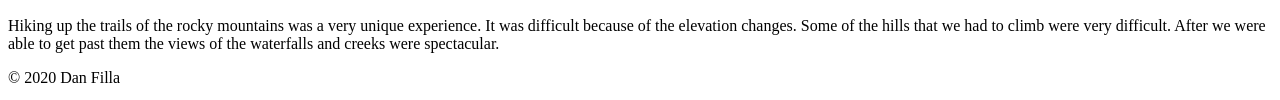
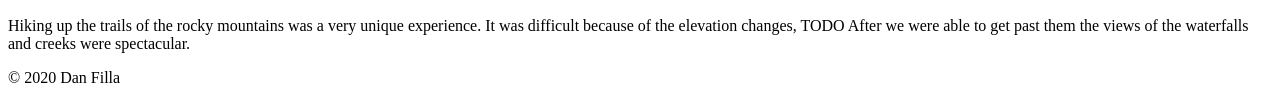
Before and after one commit to DanFilla/html-me-something, a plain HTML site: page index.html in a window 1280 px wide. Shown: the part 1469-1569 px from the top of the page. Drawn offline with Linux system fonts and the light colour scheme.

Commit message:
still working on writing paragraphs.

```diff
--- a/index.html
+++ b/index.html
@@ -27,6 +27,7 @@
                     The Sugarlands Distilling co. is a great place to get some
                     moonshine tasting in and to explore the strip. The Hollywood
                     car museum and Ripley's believe it or not are must visit attractions.
+
                 </p>
             </div>
             <div>
@@ -48,9 +49,11 @@
                 <img src="images/IMG_2453.jpeg" alt="Picture of trail leading up to a waterfall." height="300" width="300">
                 <img src="images/IMG_2460.jpeg" alt="Pic of warning sign for waterfall." height="300" width="300">
                 <p>
-                    Hiking up the trails of the rocky mountains was a very unique experience. It was difficult because of
-                    the elevation changes. Some of the hills that we had to climb were very difficult. After we were able to get
-                    past them the views of the waterfalls and creeks were spectacular.
+                    Hiking up the trails of the rocky mountains was a very unique experience.
+                    It was difficult because of the elevation changes,  TODO
+                     After we were
+                    able to get past them the views of the waterfalls and creeks were
+                    spectacular.
                 </p>
             </div>
         </div>
```
